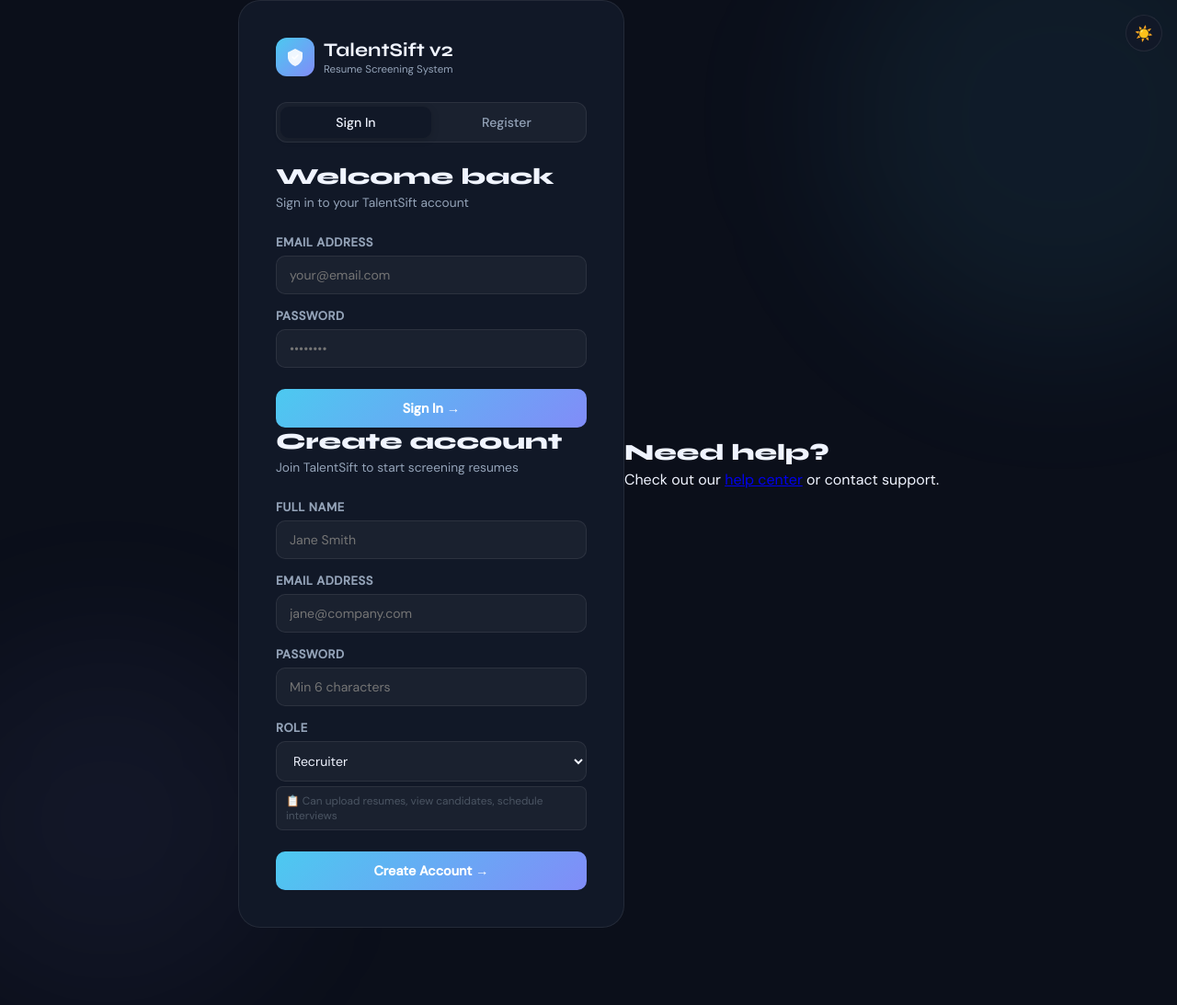
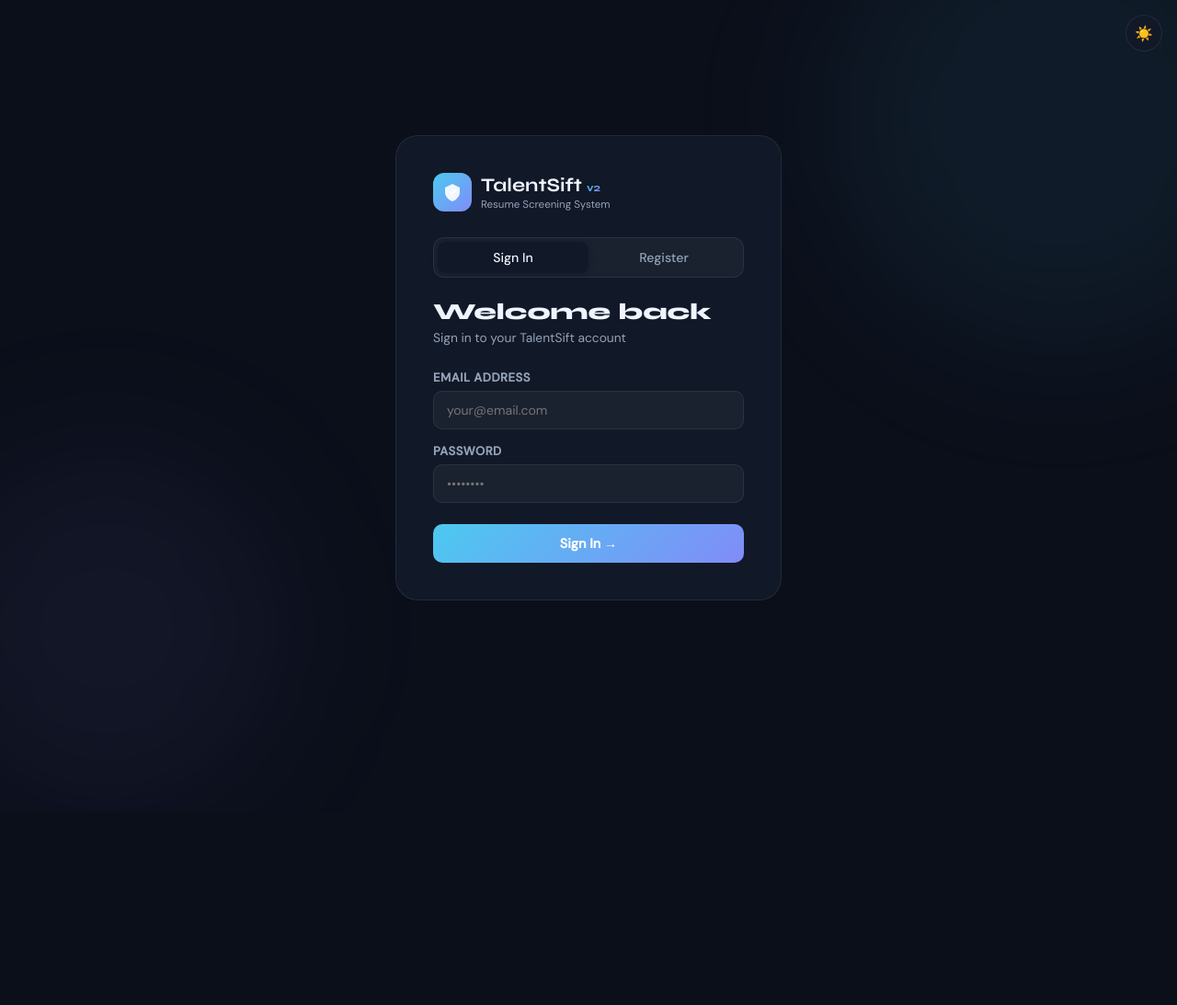
Before and after one commit to subodh182/Resume-screening-webapp, a Flask app: page /login in a window 1280 px wide; the page is wider, and only the part inside the window is pictured. Shown: that part at 92% size. After the commit the page ends 724 px from the top of that part, so only its background shows below. Run offline with Flask 3, Linux system fonts and the light colour scheme.

Commit message:
Updated code

```diff
--- a/templates/login.html
+++ b/templates/login.html
@@ -15,7 +15,7 @@ body{font-family:var(--font-b);background:var(--bg);color:var(--text);min-height
 .o1{width:500px;height:500px;background:rgba(76,201,240,0.07);top:-100px;right:-100px;animation:of 20s ease-in-out infinite;}
 .o2{width:400px;height:400px;background:rgba(129,140,248,0.06);bottom:-100px;left:-100px;animation:of 25s ease-in-out infinite reverse;}
 @keyframes of{0%,100%{transform:translate(0,0);}50%{transform:translate(30px,-30px);}}
-.card{background:var(--surface);border:1px solid var(--border);border-radius:24px;padding:40px;width:420px;max-width:95vw;position:relative;z-index:1;-webkit-backdrop-filter:blur(20px);backdrop-filter:blur(20px);}
+.card{background:var(--surface);border:1px solid var(--border);border-radius:24px;padding:40px;width:420px;max-width:95vw;position:relative;z-index:1;backdrop-filter:blur(20px);}
 .logo{display:flex;align-items:center;gap:10px;margin-bottom:28px;}
 .logo-icon{width:42px;height:42px;border-radius:12px;background:linear-gradient(135deg,#4cc9f0,#818cf8);display:flex;align-items:center;justify-content:center;color:white;}
 .logo-text{font-family:var(--font-d);font-size:1.3rem;font-weight:700;}
@@ -56,7 +56,7 @@ select option{background:var(--surface);}
       </svg>
     </div>
     <div>
-      <div class="logo-text">TalentSift <span class="logo-version">v2</span></div>
+      <div class="logo-text">TalentSift <span style="background:linear-gradient(135deg,#4cc9f0,#818cf8);-webkit-background-clip:text;-webkit-text-fill-color:transparent;font-size:.75rem">v2</span></div>
       <div class="logo-sub">Resume Screening System</div>
     </div>
   </div>
@@ -67,7 +67,7 @@ select option{background:var(--surface);}
   </div>
 
   <!-- LOGIN -->
-  <div id="loginForm" class="show">
+  <div id="loginForm">
     <h2>Welcome back</h2>
     <p class="sub">Sign in to your TalentSift account</p>
     <div class="form-group">
@@ -83,7 +83,7 @@ select option{background:var(--surface);}
   </div>
 
   <!-- REGISTER -->
-  <div id="registerForm" class="hidden">
+  <div id="registerForm" style="display:none">
     <h2>Create account</h2>
     <p class="sub">Join TalentSift to start screening resumes</p>
     <div class="form-group">
@@ -99,9 +99,9 @@ select option{background:var(--surface);}
       <input type="password" id="regPass" placeholder="Min 6 characters">
     </div>
     <div class="form-group">
-      <label for="regRole">Role</label>
+      <label>Role</label>
       <div class="role-select-wrap">
-        <select id="regRole" onchange="updateRoleDesc()" aria-label="Role" title="Role">
+        <select id="regRole" onchange="updateRoleDesc()">
           <option value="recruiter">Recruiter</option>
           <option value="hr_manager">HR Manager</option>
           <option value="admin">Admin</option>
@@ -113,11 +113,6 @@ select option{background:var(--surface);}
     <div class="success-msg" id="regSuccess"></div>
     <button class="btn" id="regBtn" onclick="doRegister()">Create Account →</button>
   </div>
-</div>
-
-<div class="help-blur-box">
-  <h2>Need help?</h2>
-  <p>Check out our <a href="https://example.com/help">help center</a> or contact support.</p>
 </div>
 
 <script>
```
